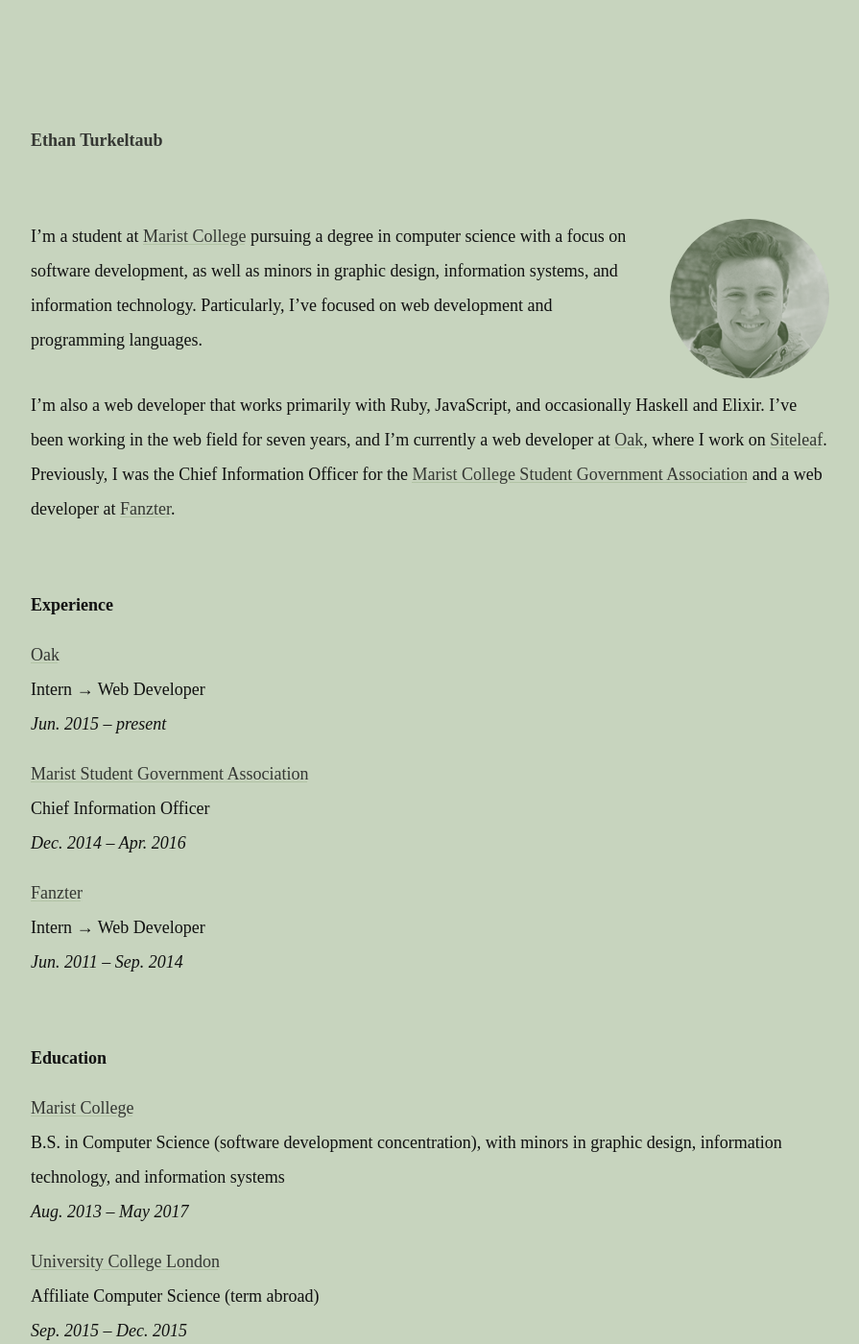
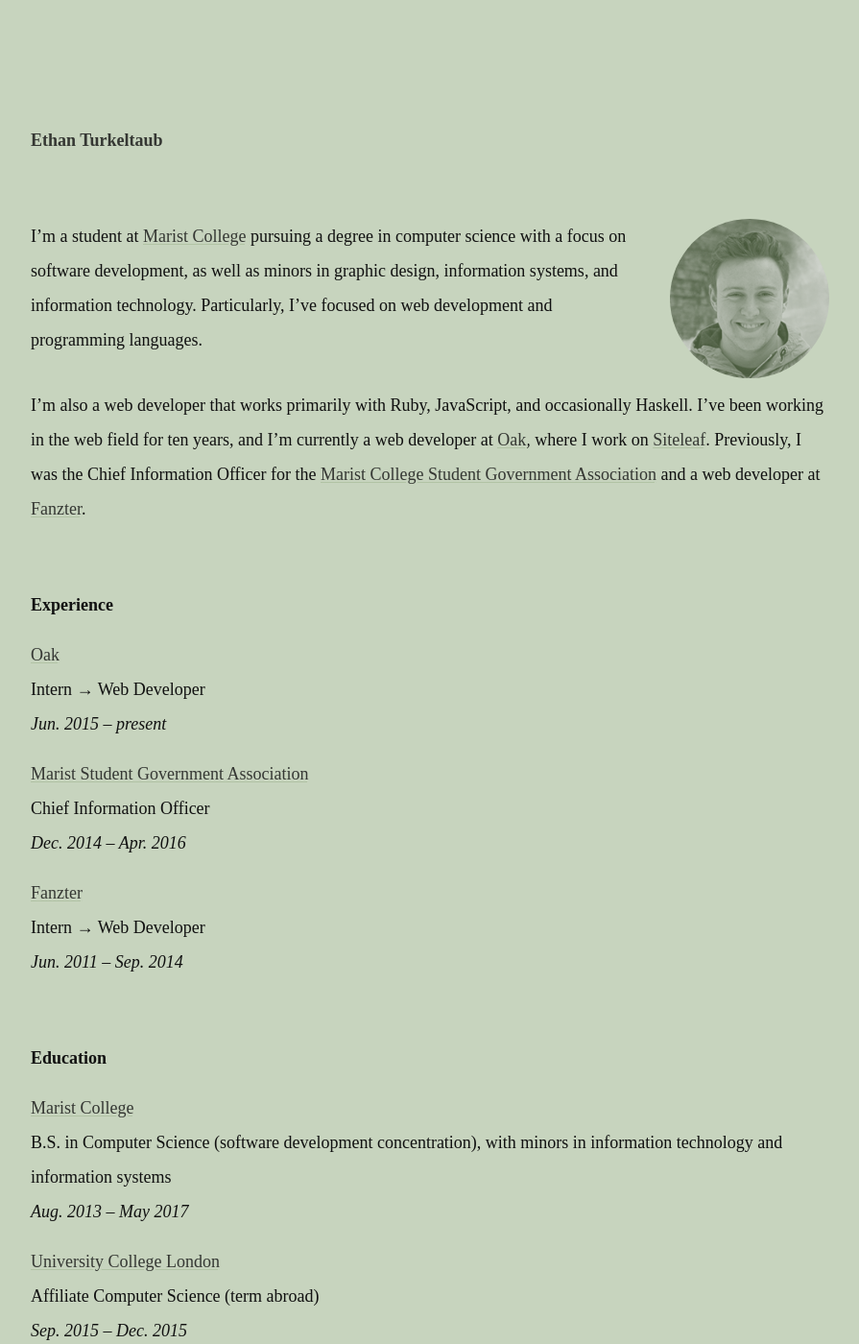
Before and after one commit to ethnt/ethnt.me, a Jekyll site: the page built from information.markdown, in a window 1280 px wide and 1400 px high. Shown: the whole window at 96% size, without its empty margins (96-991 px from the left). Built offline with Jekyll 4.4.1, drawn with Linux system fonts in a browser that asks for light colours.

Commit message:
Updated Marist College and 1 other file

```diff
--- a/_education/marist-college.markdown
+++ b/_education/marist-college.markdown
@@ -7,4 +7,4 @@
   end: May 2017
 ---
 
-B.S. in Computer Science (software development concentration), with minors in graphic design, information technology, and information systems
+B.S. in Computer Science (software development concentration), with minors in information technology and information systems
--- a/information.markdown
+++ b/information.markdown
@@ -7,4 +7,4 @@
 
 I'm a student at [Marist College](http://marist.edu) pursuing a degree in computer science with a focus on software development, as well as minors in graphic design, information systems, and information technology. Particularly, I've focused on web development and programming languages.
 
-I'm also a web developer that works primarily with Ruby, JavaScript, and occasionally Haskell and Elixir. I’ve been working in the web field for seven years, and I'm currently a web developer at [Oak](https://oak.is), where I work on [Siteleaf](https://siteleaf.com/). Previously, I was the Chief Information Officer for the [Marist College Student Government Association](http://sga.marist.edu) and a web developer at [Fanzter](http://en.wikipedia.org/wiki/Fanzter).
+I'm also a web developer that works primarily with Ruby, JavaScript, and occasionally Haskell. I’ve been working in the web field for ten years, and I'm currently a web developer at [Oak](https://oak.is), where I work on [Siteleaf](https://siteleaf.com/). Previously, I was the Chief Information Officer for the [Marist College Student Government Association](http://sga.marist.edu) and a web developer at [Fanzter](http://en.wikipedia.org/wiki/Fanzter).
```
